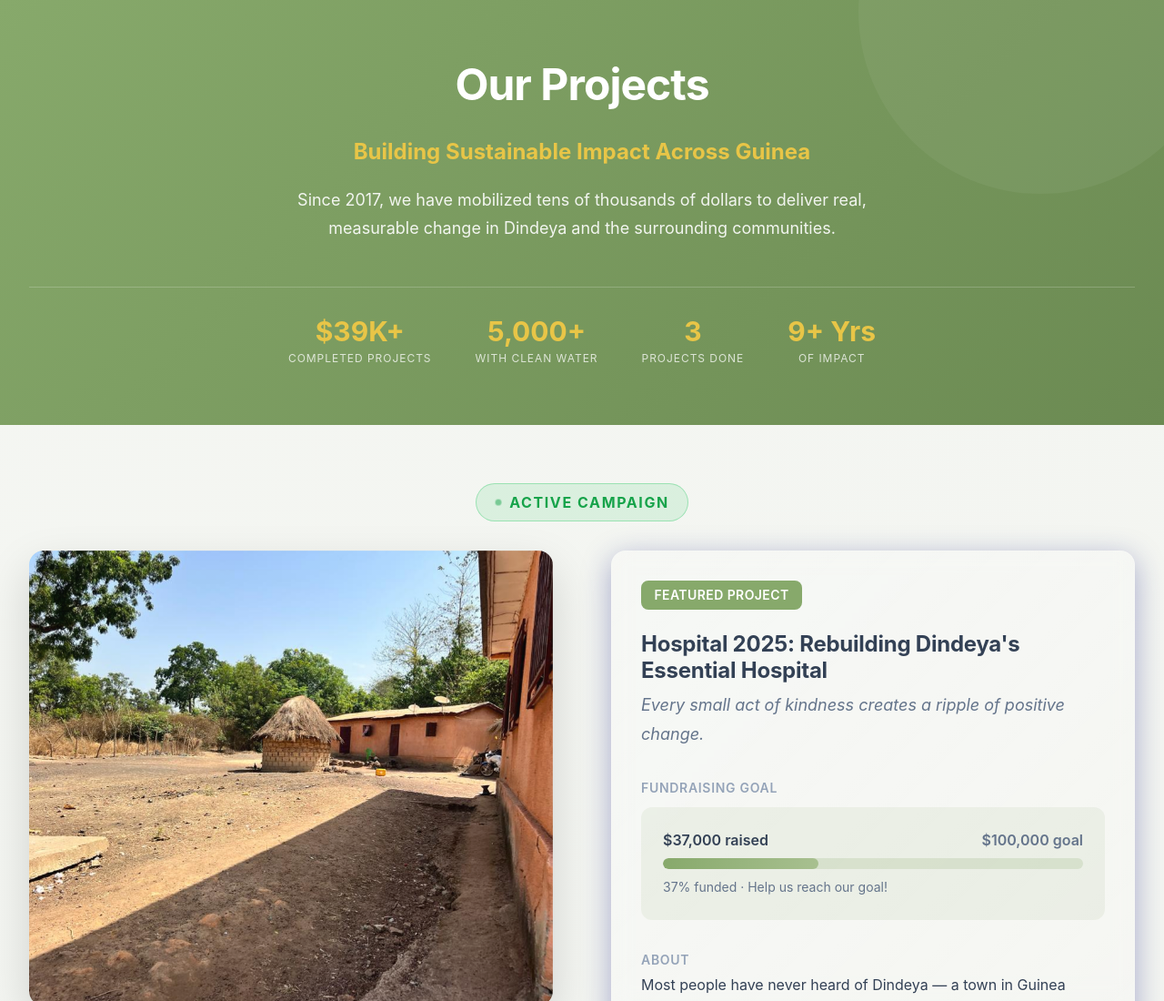
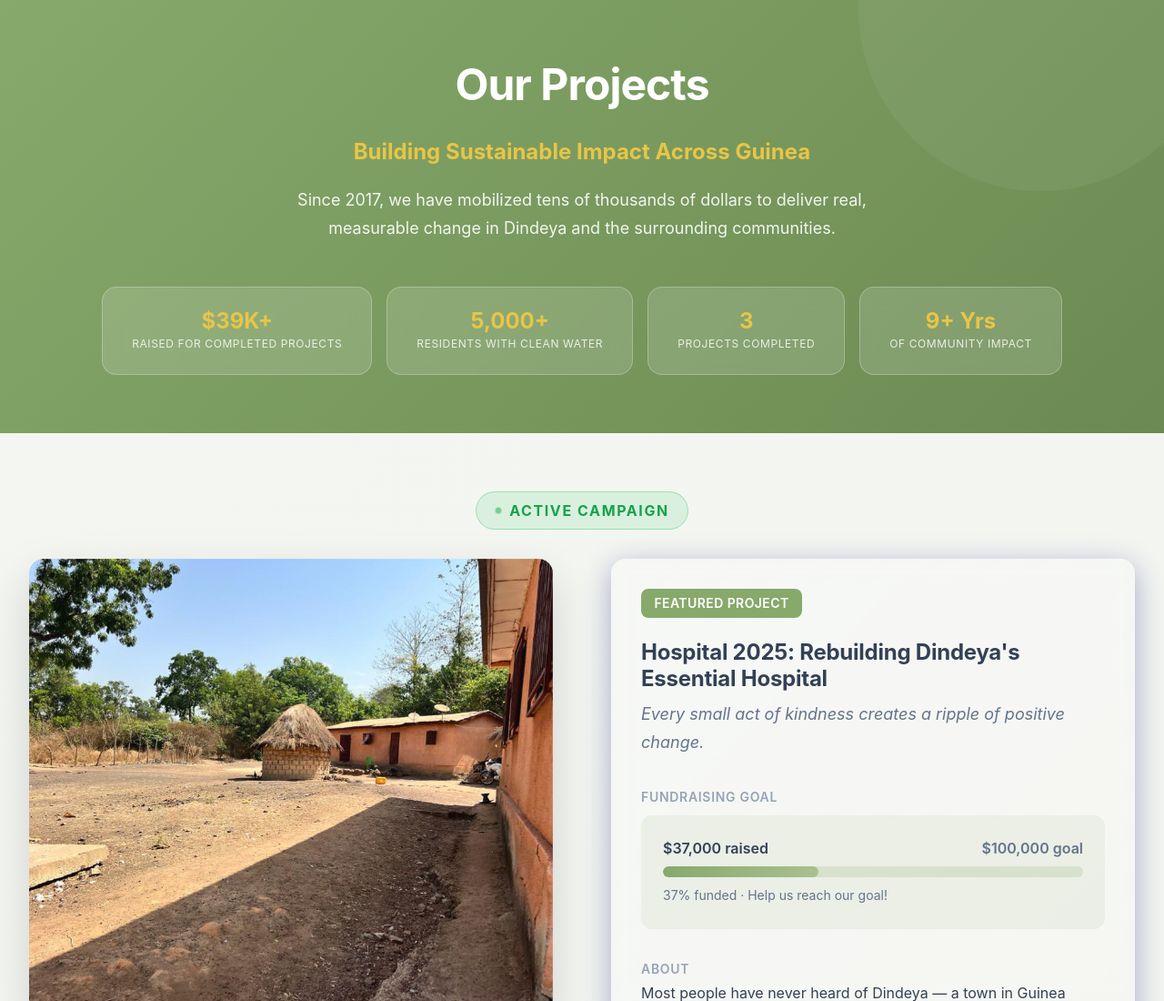
Before and after one commit to tdial676/dindeya-org-dindeya-website, a website built with Vite: page src/projects.html in a window 1280 px wide. Shown: the top 1100 px of the page at 91% size. Built offline with nearby package versions, Linux system fonts and the light colour scheme.

Commit message:
UI updates

```diff
--- a/assets/css/style.css
+++ b/assets/css/style.css
@@ -1929,8 +1929,8 @@ textarea {
   left: 50%;
   transform: translateX(-50%);
   width: 3px;
-  height: 80%;
-  top: 10%;
+  height: calc(100% - var(--spacing-xl));
+  top: 0;
   background-color: var(--sage-primary);
   border-radius: var(--radius-full);
   opacity: 0.6;
@@ -1986,8 +1986,8 @@ textarea {
   .journey-timeline::before {
     left: 10px;
     transform: none;
-    top: 0;
-    height: 100%;
+    top: calc(var(--spacing-md) + 1.5rem);
+    height: calc(100% - var(--spacing-md) - var(--spacing-xl) - var(--spacing-2xl) - 1.5rem);
   }
 
   .journey-item,
@@ -1997,10 +1997,12 @@ textarea {
     margin-left: 0;
     padding-left: var(--spacing-2xl);
     text-align: left;
+    position: relative;
   }
 
   .journey-item::before {
     left: 2px;
+    top: 1.5rem;
     transform: none;
   }
 }
--- a/src/projects.html
+++ b/src/projects.html
@@ -25,22 +25,22 @@
           <p class="lead">Building Sustainable Impact Across Guinea</p>
           <p class="projects-hero-sub">Since 2017, we have mobilized tens of thousands of dollars to deliver real, measurable change in Dindeya and the surrounding communities.</p>
 
-          <div class="projects-hero-stats">
-            <div class="hero-stat">
-              <span class="hero-stat-value">$39K+</span>
-              <span class="hero-stat-label">Completed Projects</span>
+          <div class="hero-impact-cards">
+            <div class="hero-impact-card">
+              <span class="hic-value">$39K+</span>
+              <span class="hic-label">Raised for Completed Projects</span>
             </div>
-            <div class="hero-stat">
-              <span class="hero-stat-value">5,000+</span>
-              <span class="hero-stat-label">With Clean Water</span>
+            <div class="hero-impact-card">
+              <span class="hic-value">5,000+</span>
+              <span class="hic-label">Residents with Clean Water</span>
             </div>
-            <div class="hero-stat">
-              <span class="hero-stat-value">3</span>
-              <span class="hero-stat-label">Projects Done</span>
+            <div class="hero-impact-card">
+              <span class="hic-value">3</span>
+              <span class="hic-label">Projects Completed</span>
             </div>
-            <div class="hero-stat">
-              <span class="hero-stat-value">9+ Yrs</span>
-              <span class="hero-stat-label">Of Impact</span>
+            <div class="hero-impact-card">
+              <span class="hic-value">9+ Yrs</span>
+              <span class="hic-label">Of Community Impact</span>
             </div>
           </div>
         </div>
```
